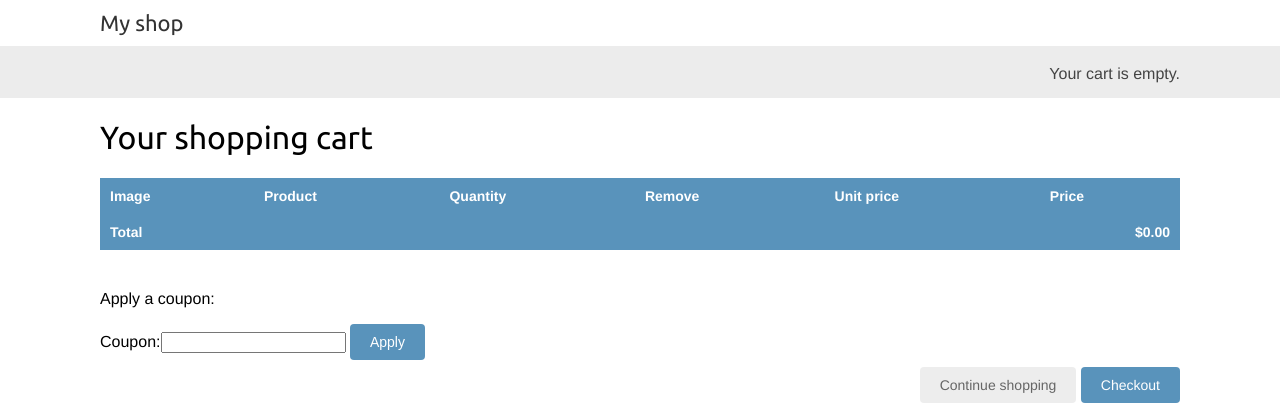
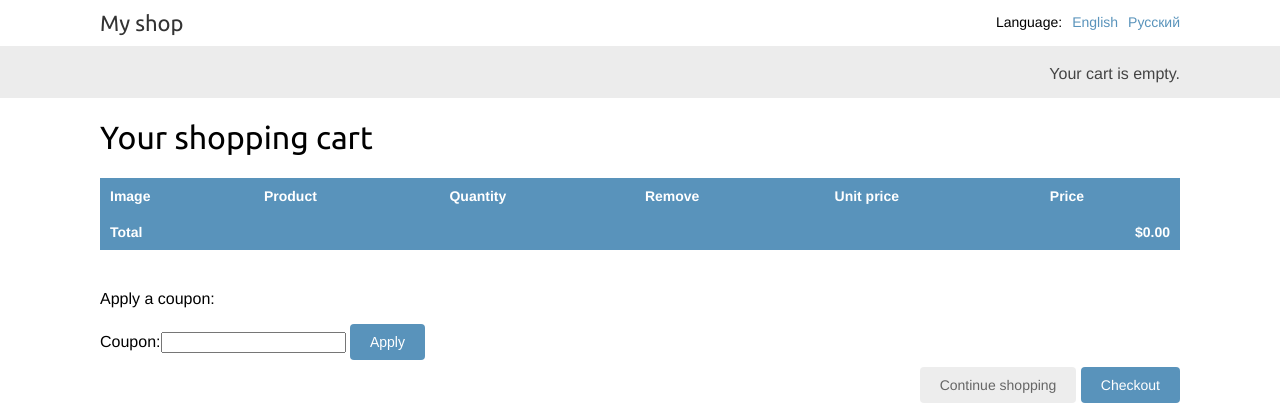
Before and after one commit to WeronikaJodkowska/myshop, a Django app: page /en/cart/ in a window 1280 px wide. Shown: the top 420 px of the page. Run offline with Django 3.2, Linux system fonts and the light colour scheme; parts of the project's set-up code (start-up, migrations or seed data) failed here and were passed over.

Commit message:
Allowing users to switch language

```diff
--- a/shop/templates/shop/base.html
+++ b/shop/templates/shop/base.html
@@ -12,6 +12,22 @@
 <body>
  <div id="header">
      <a href="/" class="logo">{% trans "My shop" %}</a>
+     {% get_current_language as LANGUAGE_CODE %}
+     {% get_available_languages as LANGUAGES %}
+     {% get_language_info_list for LANGUAGES as languages %}
+     <div class="languages">
+         <p>{% trans "Language" %}:</p>
+         <ul class="languages">
+             {% for language in languages %}
+                 <li>
+                 <a href="/{{ language.code }}/"
+                    {% if language.code == LANGUAGE_CODE %} class="selected"{% endif %}>
+                    {{ language.name_local }}
+                 </a>
+                 </li>
+             {% endfor %}
+         </ul>
+     </div>
  </div>
  <div id="subheader">
      <div class="cart">
```
Also changed, not shown: db.sqlite3, locale/en/LC_MESSAGES/django.po, locale/ru/LC_MESSAGES/django.po, orders/locale/en/LC_MESSAGES/django.po, orders/locale/ru/LC_MESSAGES/django.po, 4 other files.
